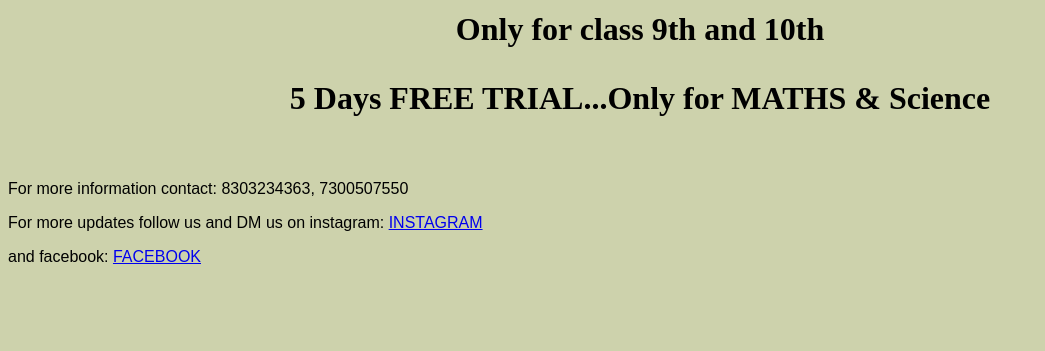
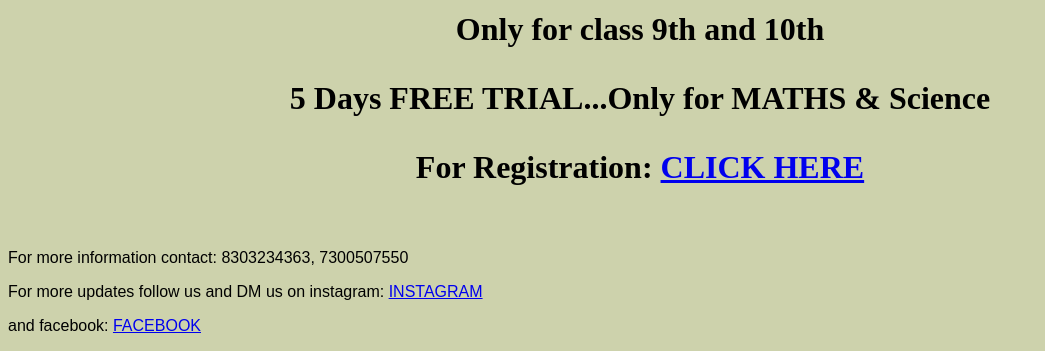
Before and after one commit to guptaswati4930/Simply-Brilliant, a plain HTML site: page index.html in a window 1280 px wide. Shown: the part 733-1084 px from the top of the page, without its empty margins (0-1045 px from the left). Before the commit the page ends 1015 px from the top, so only its background shows below. Drawn offline with Linux system fonts and the light colour scheme.

Commit message:
Update index.html

```diff
--- a/index.html
+++ b/index.html
@@ -18,6 +18,7 @@
      	<p>Admissons Open</p>
      	<p>Only for class 9th and 10th</p>
      	<p>5 Days FREE TRIAL...Only for MATHS & Science</p>
+	<p>For Registration: <a href="https://surveyheart.com/form/5ef46584febe7059af19d10d">CLICK HERE</a></p>
      </div>
 
      <div class="B">
```
